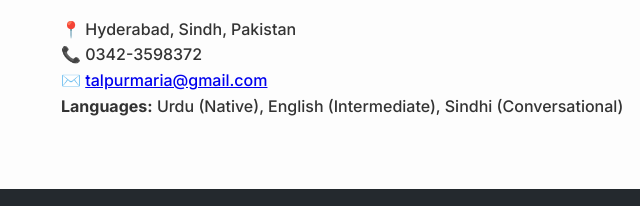
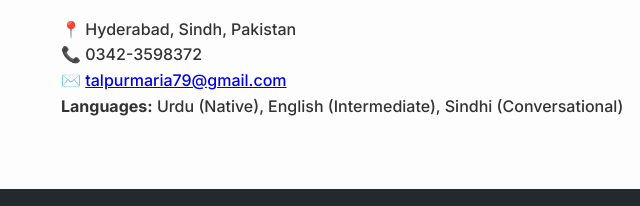
Before and after one commit to MariaTalpur/portfolio, a plain HTML site: page index.html in a window 1280 px wide. Shown: the part 1898-2104 px from the top of the page, 79-719 px from the left. Drawn offline with Linux system fonts and the light colour scheme.

Commit message:
changed email

```diff
--- a/index.html
+++ b/index.html
@@ -78,7 +78,7 @@
       <h2>Contact</h2>
       <p><strong>📍</strong> Hyderabad, Sindh, Pakistan</p>
       <p><strong>📞</strong> 0342-3598372</p>
-      <p><strong>✉️</strong> <a href="mailto:talpurmaria@gmail.com">talpurmaria@gmail.com</a></p>
+      <p><strong>✉️</strong> <a href="mailto:talpurmaria79@gmail.com">talpurmaria79@gmail.com</a></p>
       <p><strong>Languages:</strong> Urdu (Native), English (Intermediate), Sindhi (Conversational)</p>
     </div>
   </section>
```
